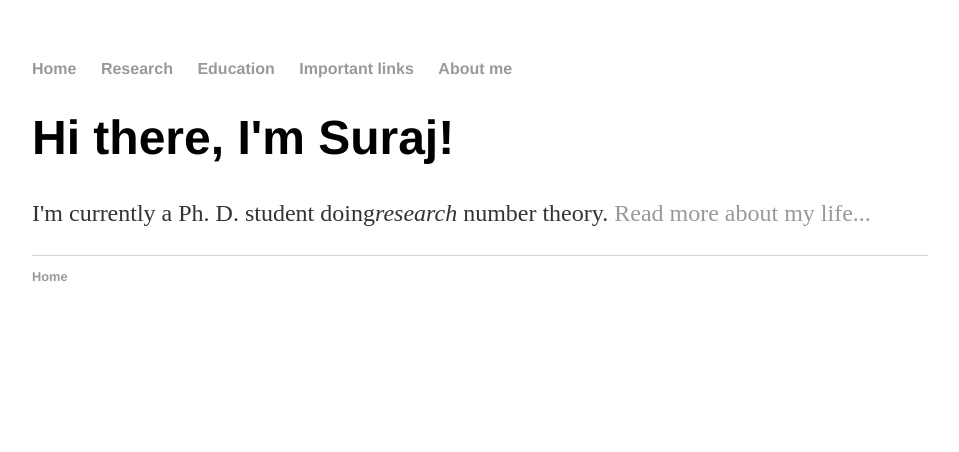
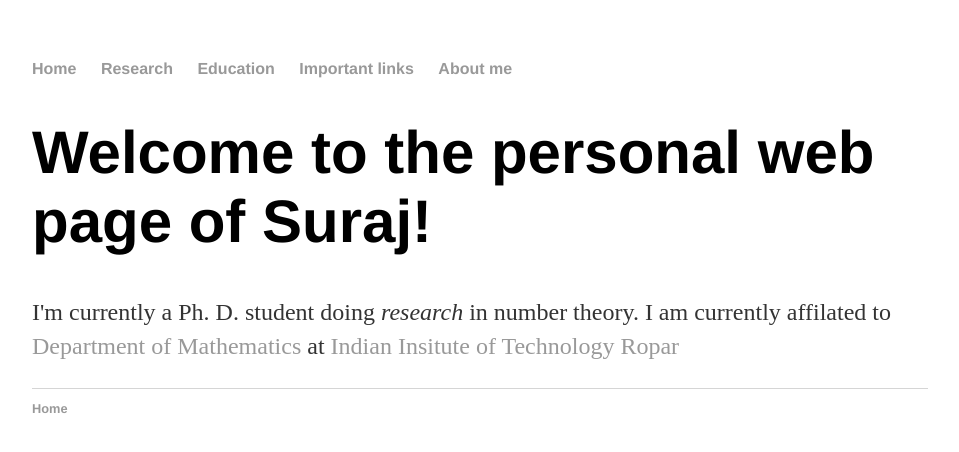
Before and after one commit to Suraj-Singh-Khurana/Suraj-Singh-Khurana.github.io, a Jekyll site: the page built from index.html, in a window 1280 px wide. Shown: the top 452 px of the page, without its empty margins (160-1119 px from the left). Built offline with Jekyll 4.4.1, drawn with Linux system fonts in a browser that asks for light colours.

Commit message:
Update index.html

```diff
--- a/index.html
+++ b/index.html
@@ -3,6 +3,10 @@ layout: default
 title: Suraj Singh Khurana, Research Scholar
 ---
 <div class="blurb">
-	<h1>Hi there, I'm Suraj!</h1>
-	<p>I'm currently a Ph. D. student doing<em>research</em> number theory. <a href="/about">Read more about my life...</a></p>
+	<!--<h1>Hi there, I'm Suraj!</h1>-->
+	<h1 style="font-size:60px;">Welcome to the personal web page of Suraj!</h1>
+	<p>I'm currently a Ph. D. student doing <em>research</em> in number theory.
+		I am currently affilated to <a href="http://www.iitrpr.ac.in/math/">Department of Mathematics</a> at
+		<a href="http://www.iitrpr.ac.in/">Indian Insitute of Technology Ropar</a>
+	</p>
 </div><!-- /.blurb -->
```
